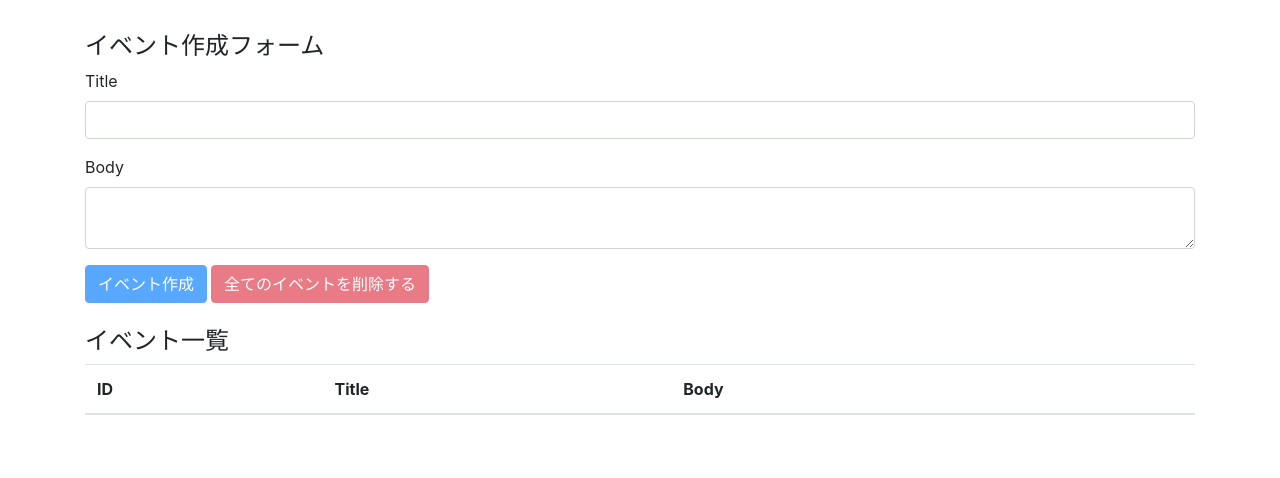
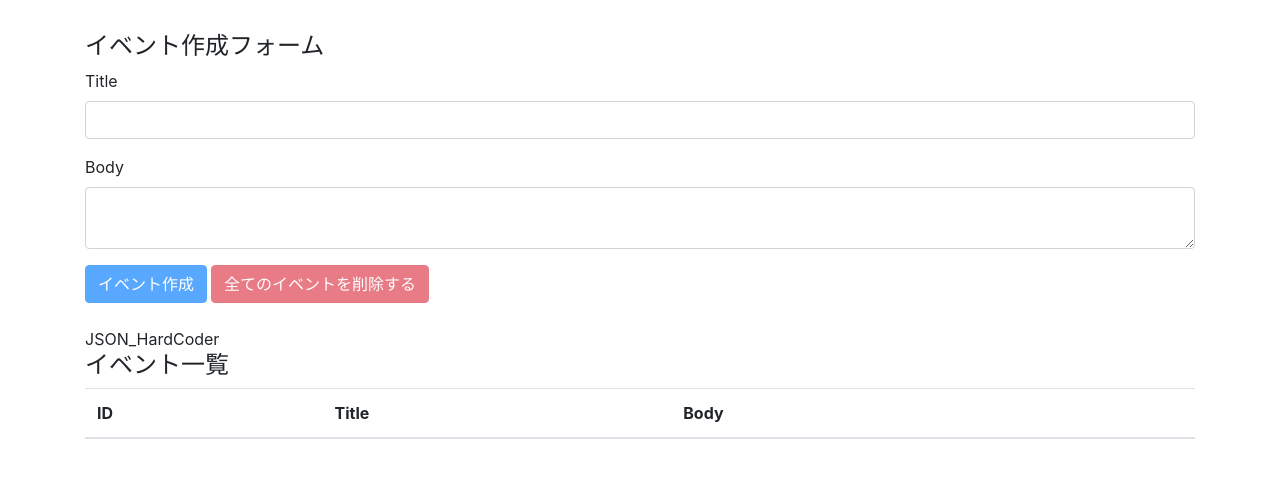
Before and after one commit to yukiorita1117/react-todo, a React (Create React App) app: page / in a window 1280 px wide. Shown: the top 478 px of the page. Built offline with nearby package versions, Linux system fonts and the light colour scheme.

Commit message:
old Context API

```diff
--- a/src/components/App.jsx
+++ b/src/components/App.jsx
@@ -2,6 +2,7 @@ import React from "react";
 import { useReducer } from "react";
 import "bootstrap/dist/css/bootstrap.min.css";
 import reducer from "../reducers/index";
+import AppContext from "../contexts/AppContext";
 import Events from "../components/Events";
 import EventForm from "../components/EventForm";
 
@@ -10,12 +11,12 @@ const App = () => {
   const [state, dispatch] = useReducer(reducer, []);
 
   return (
-    <>
+    <AppContext.Provider value={"JSON_HardCoder"}>
       <div className="container">
         <EventForm state={state} dispatch={dispatch} />
         <Events state={state} dispatch={dispatch} />
       </div>
-    </>
+    </AppContext.Provider>
   );
 };
 
--- a/src/components/Events/index.jsx
+++ b/src/components/Events/index.jsx
@@ -1,7 +1,7 @@
 import React from "react";
 import Event from "../Event";
 import styled from "styled-components";
-
+import AppContext from "../../contexts/AppContext";
 const EventsWrapper = styled.div`
   margin-top: 24px;
 `;
@@ -10,6 +10,11 @@ const Events = ({ state, dispatch }) => {
   return (
     <>
       <EventsWrapper>
+        <AppContext.Consumer>
+          {value => {
+            return <div>{value}</div>;
+          }}
+        </AppContext.Consumer>
         <h4>イベント一覧</h4>
         <table className="table table-hover">
           <thead>
--- a/src/contexts/AppContext.js
+++ b/src/contexts/AppContext.js
@@ -1,5 +1,4 @@
-import React from "react";
-import { createContext } from "vm";
+import { createContext } from "react";
 
 const AppContext = createContext();
 
```
